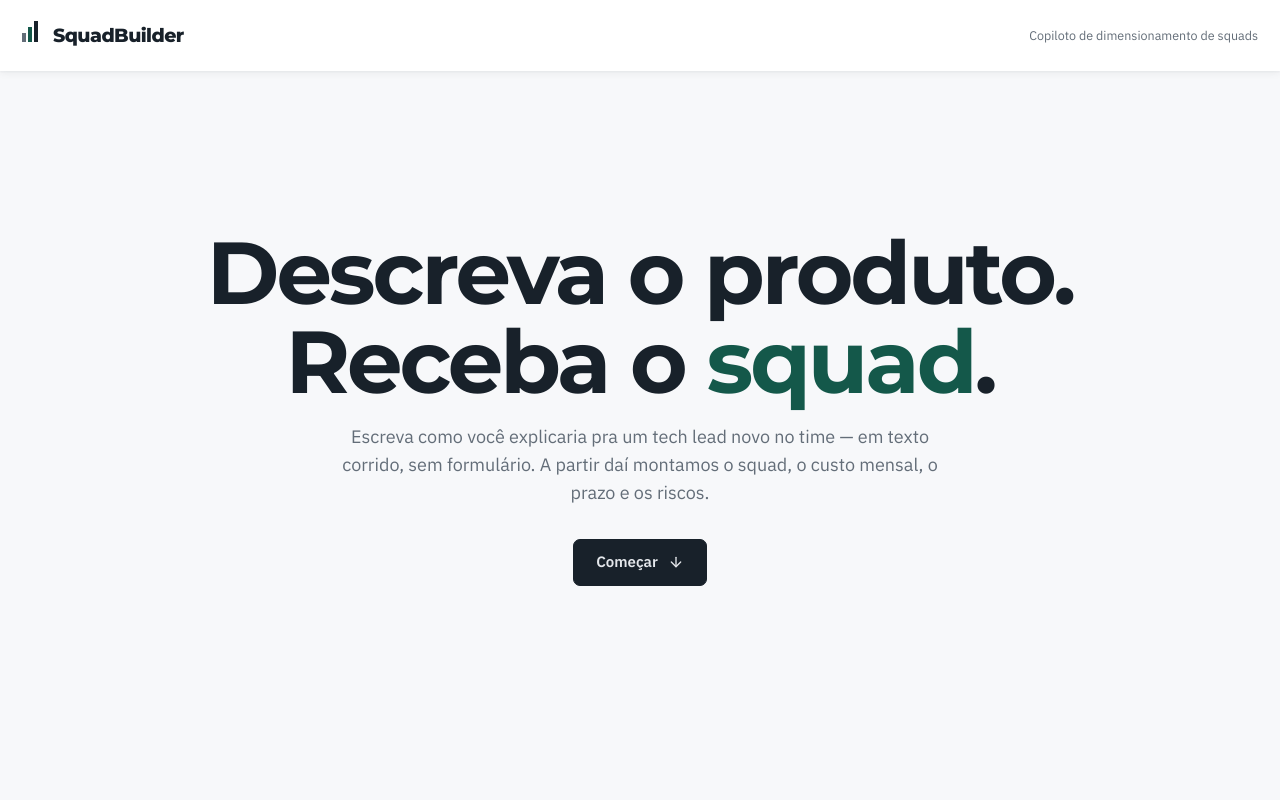
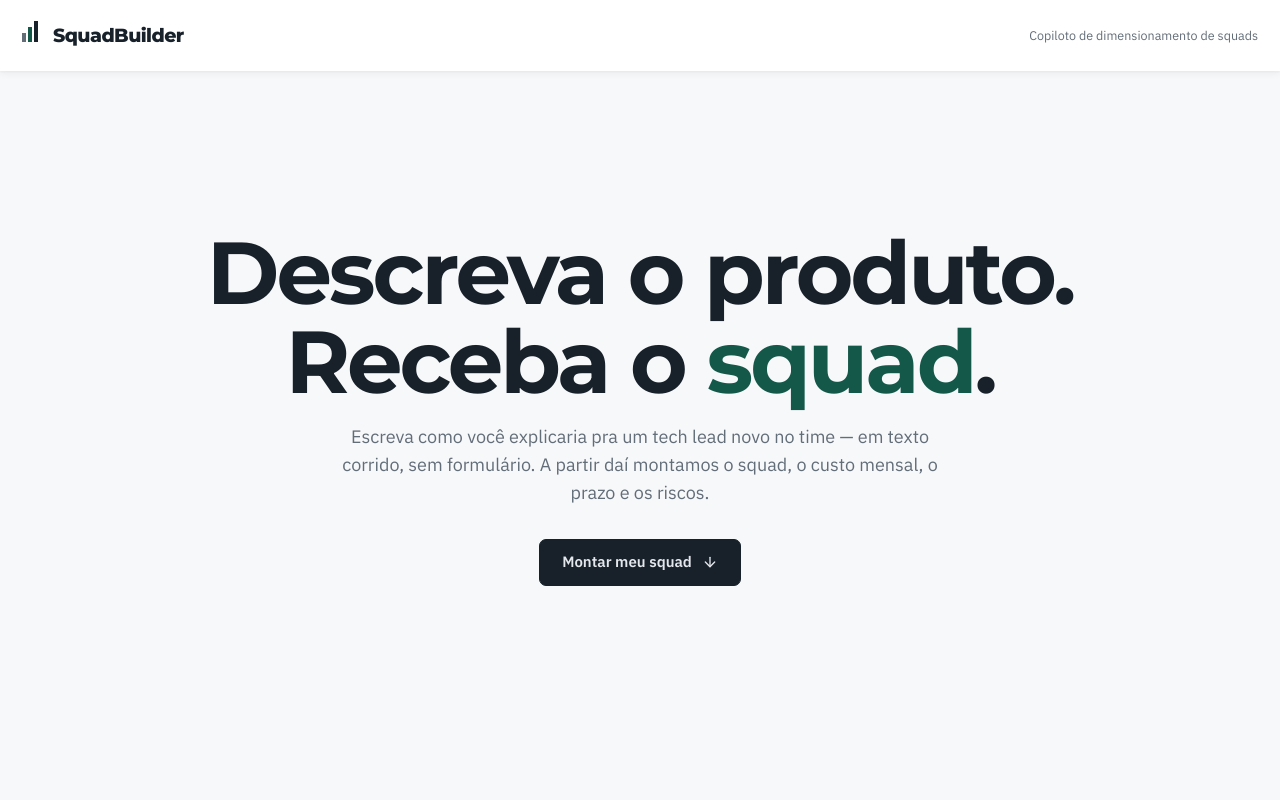
Before and after one commit to miguelquintanilhapy/squad-builder, a Next.js app: page / in a window 1280 px wide. Shown: the top 800 px of the page. Built offline with nearby package versions, Linux system fonts and the light colour scheme.

Commit message:
style: alterando texto de botão inicial

```diff
--- a/src/components/SquadBuilderApp.tsx
+++ b/src/components/SquadBuilderApp.tsx
@@ -349,7 +349,7 @@ export function SquadBuilderApp() {
           </p>
           <div className="mt-8">
             <PrimaryButton onClick={scrollToScopeForm} type="button">
-              Começar
+              Montar meu squad
               <ArrowDown className="size-4" />
             </PrimaryButton>
           </div>
```
